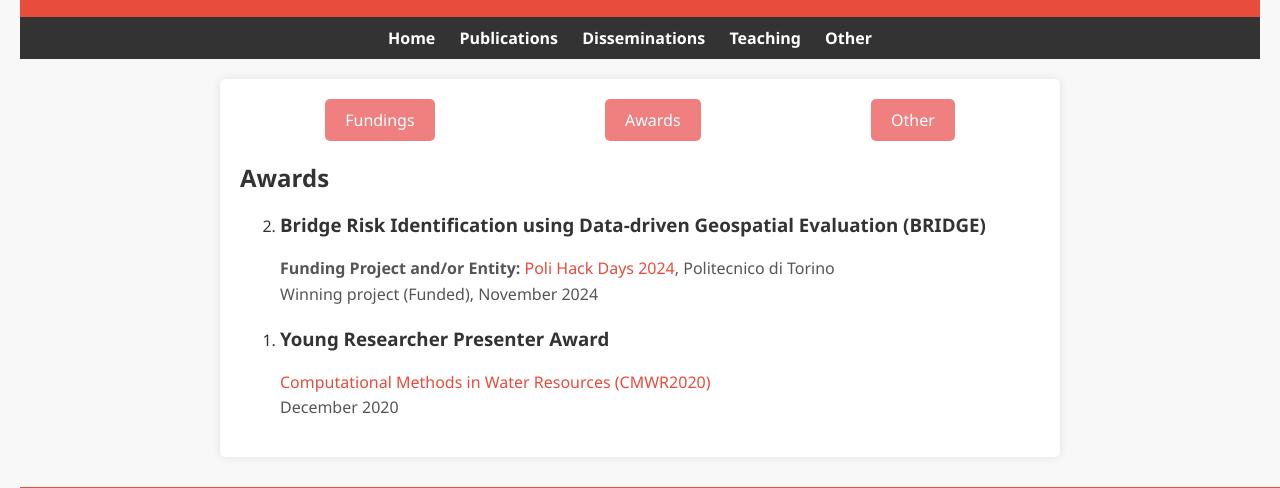
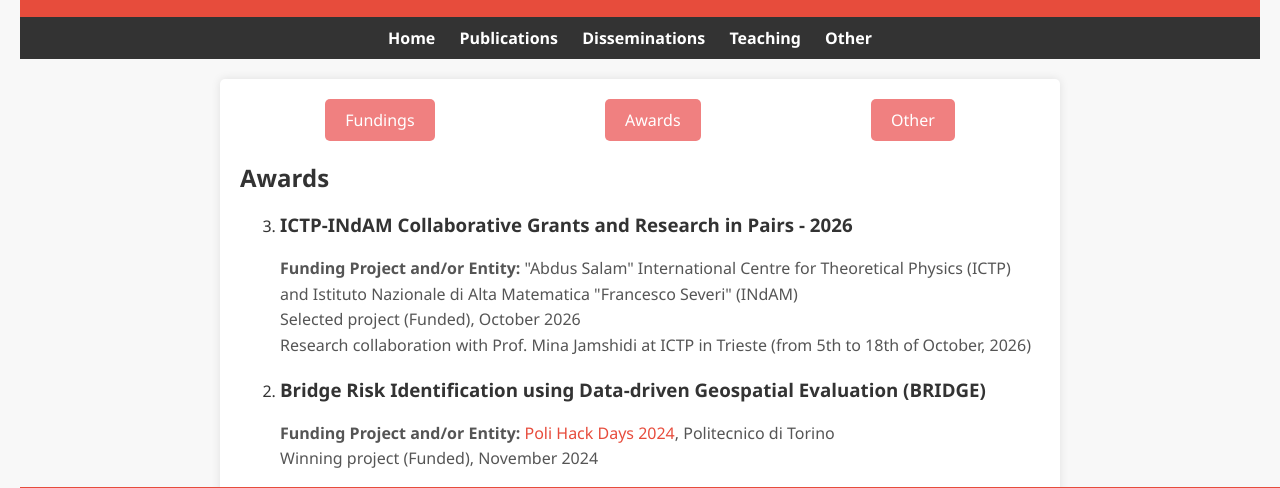
Before and after one commit to Fra0013To/Fra0013To.github.io, a plain HTML site: page other.html in a window 1280 px wide. Both pictures are taken after a click on the element "Awards". Shown: the part 267-755 px from the top of the page. Drawn offline with Linux system fonts and the light colour scheme.

Commit message:
Updates Nov 2026

```diff
--- a/other.html
+++ b/other.html
@@ -91,6 +91,12 @@
                 <h2>Awards</h2>
                 <ol reversed>
                     <li>
+		        <h3>ICTP-INdAM Collaborative Grants and Research in Pairs - 2026</h3>
+		        <p><b>Funding Project and/or Entity:</b> "Abdus Salam" International Centre for Theoretical Physics (ICTP) and Istituto Nazionale di Alta Matematica "Francesco Severi" (INdAM)</p>
+		        <p>Selected project (Funded), October 2026</p>
+		        <p>Research collaboration with Prof. Mina Jamshidi at ICTP in Trieste (from 5th to 18th of October, 2026)</p>
+		    </li>
+                    <li>
 		        <h3>Bridge Risk Identification using Data-driven Geospatial Evaluation (BRIDGE)</h3>
 		        <p><b>Funding Project and/or Entity:</b> <a href="https://www.polito.it/ricerca/finanziamenti-per-la-ricerca/finanziamenti-e-iniziative-di-ateneo/polihackdays">Poli Hack Days 2024</a>, Politecnico di Torino</p>
 		        <p>Winning project (Funded), November 2024</p>
```
Also changed, not shown: publications.html (+1 -1 lines).
